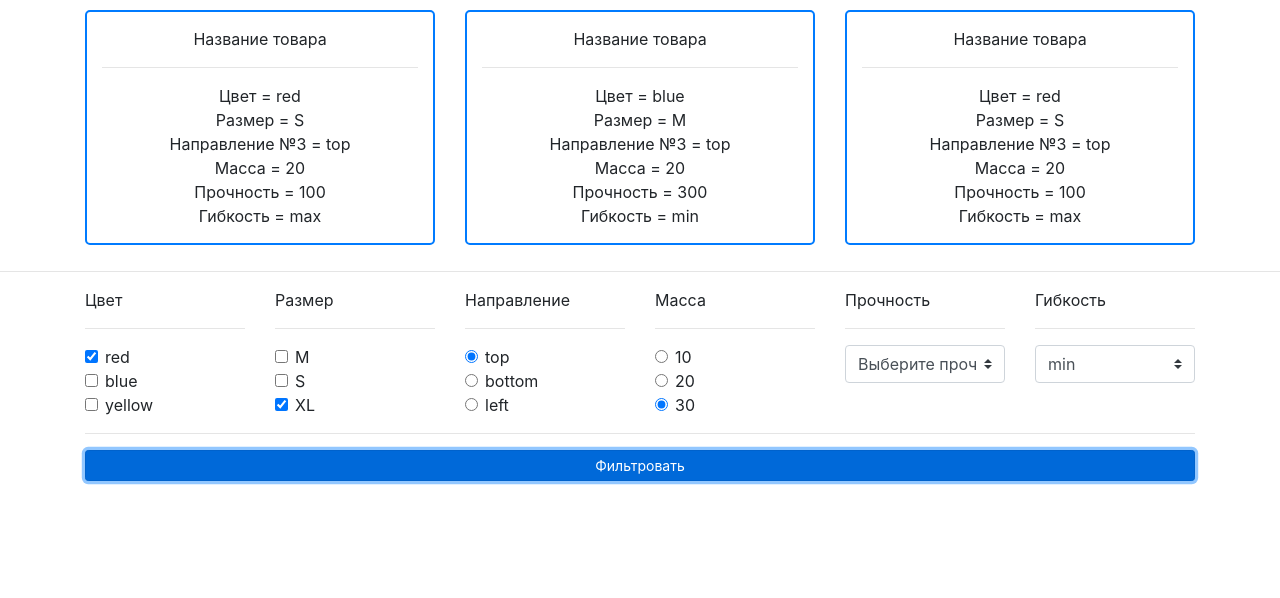
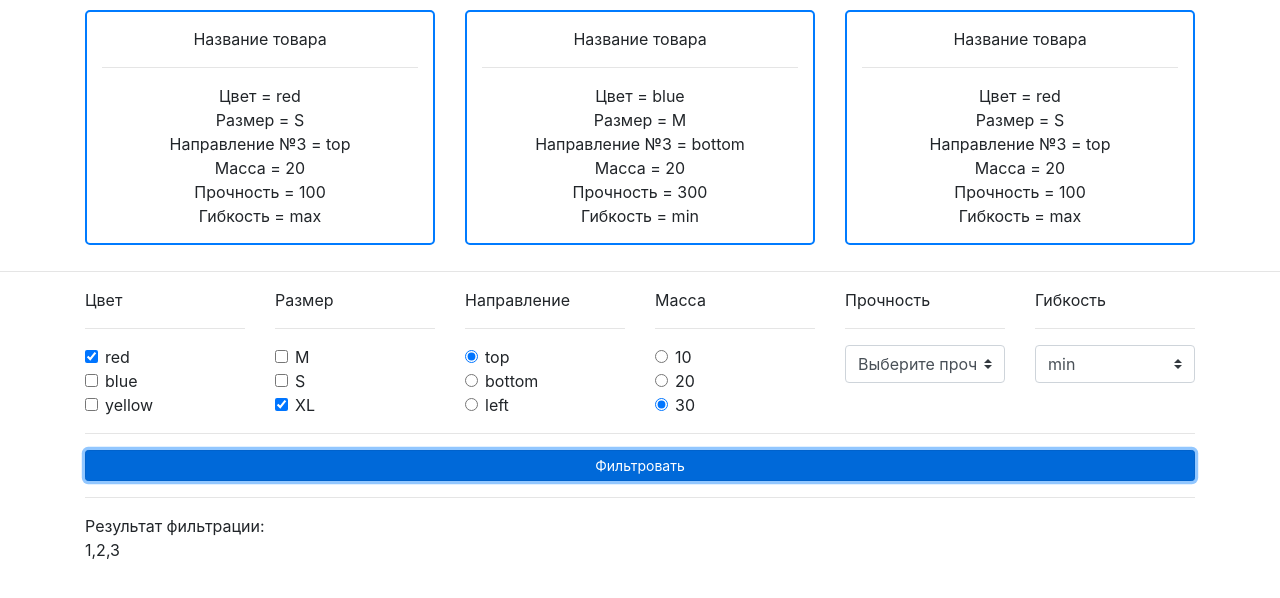
Before and after one commit to jimdigris/filter-v-2, a plain HTML site: page index.html in a window 1280 px wide. Both pictures are taken after a click on the button "Фильтровать". Drawn offline with Linux system fonts and the light colour scheme.

Commit message:
Add files via upload

```diff
--- a/index.html
+++ b/index.html
@@ -49,13 +49,13 @@
 
             <div class="col-sm-4">
                 <div class="product" data-id="2" data-parameter-color="blue" data-parameter-size="M"
-                    data-parameter-direction="top" data-parameter-mass="20" data-parameter-strength="300"
+                    data-parameter-direction="bottom" data-parameter-mass="20" data-parameter-strength="300"
                     data-parameter-flexibility="min">
                     <div>Название товара</div>
                     <hr>
                     <div>Цвет = blue</div>
                     <div>Размер = M</div>
-                    <div>Направление №3 = top</div>
+                    <div>Направление №3 = bottom</div>
                     <div>Масса = 20</div>
                     <div>Прочность = 300</div>
                     <div>Гибкость = min</div>
@@ -190,6 +190,16 @@
                 <button type="button" class="btn btn-primary btn-sm btn-block" id="filterButton">Фильтровать</button>
             </div>
         </div>
+
+        <hr>
+
+        <div class="row">
+            <div class="col-sm-12">Результат фильтрации:</div>
+            <div class="col-sm-12" id="filterResult">
+
+            </div>
+        </div>
+
     </div>
 
     <script src="script.js"></script>
--- a/script.js
+++ b/script.js
@@ -52,11 +52,50 @@ function getGoods() {
 // --- фильтрация ---
 (function () {
     const FILTER_BUTTON = document.querySelector('#filterButton');
+    const FILTER_RESULTS = document.querySelector("#filterResult");
 
     FILTER_BUTTON.addEventListener('click', onFilterButtonClick);
 
     function onFilterButtonClick() {
-        console.log(getFilters());
-        console.log(getGoods());
+        let goods = getGoods();                                 // получим список товаров с их параметрами
+        let filteringOption = getFilters();                     // получим отмеченные фильтры
+        let result = performFiltering(goods, filteringOption);  // выполним и получим результаты фильтрации
+
+        if (result.length === 0) {
+            FILTER_RESULTS.innerHTML = 'Ничего не найдено. Повторите фильтрацию с другими параметрами.';
+        } else {
+            FILTER_RESULTS.innerHTML = result;
+        }
+    }
+
+    function performFiltering(goods, filteringOption) {
+        let filteredProducts = [];
+
+        goods.forEach(function (item) {                          // берем товар (перебираем)
+            for (let propertyGoods in item) {                    // берем название его свойства (перебираем)
+                if (propertyGoods !== 'id') {                    // название "id" не проверяем
+
+                    for (let prorertyFilters in filteringOption) {      // берем название фильтра (перебираем)
+                        if (prorertyFilters === propertyGoods) {        // если название фильтра совпадает с названием свойства товара
+
+                            for (let valueProperty of filteringOption[prorertyFilters]) {       // берем значение свойства фильтра (перебираем)
+                                if (valueProperty === item[propertyGoods]) {                    // если значение свойства фильтра = значениию свойства товара
+
+                                    if (!filteredProducts.includes(item.id)) {                  // товар проходит фильтрацию, добавляем его id, если
+                                        filteredProducts.push(item.id);                         // его еще нет в списке
+                                        break;
+                                    }
+
+                                }
+                            }
+
+                        }
+                    }
+
+                }
+            }
+        });
+
+        return filteredProducts;
     }
 })();
```
